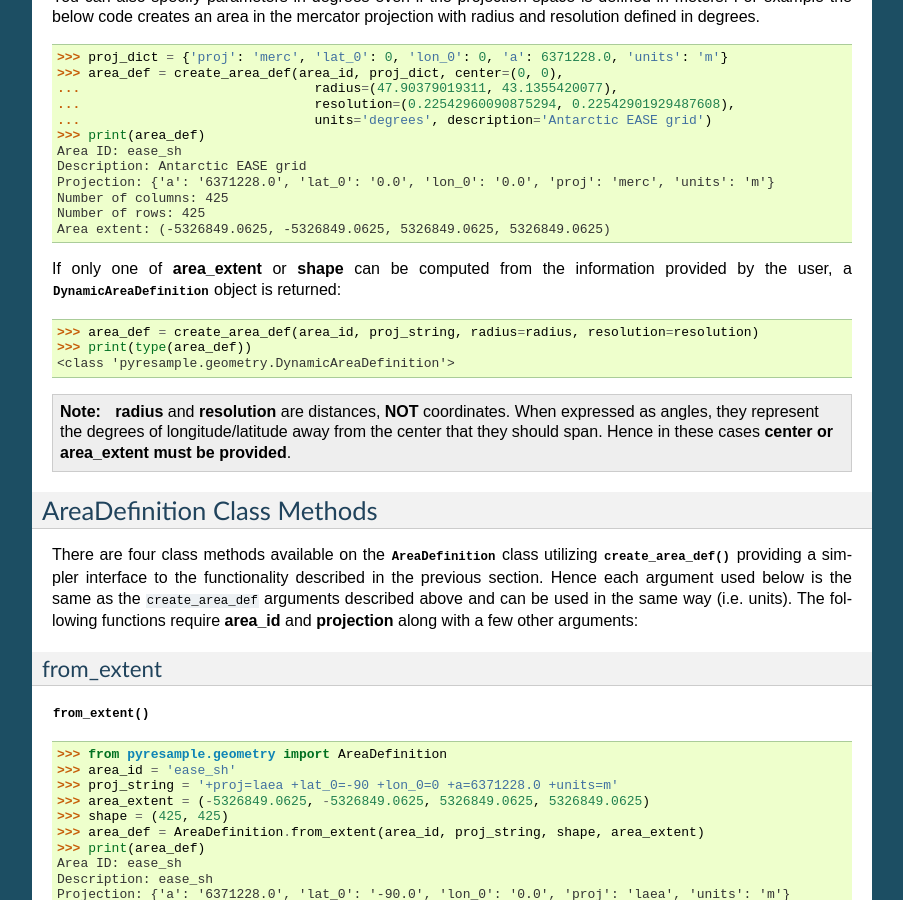
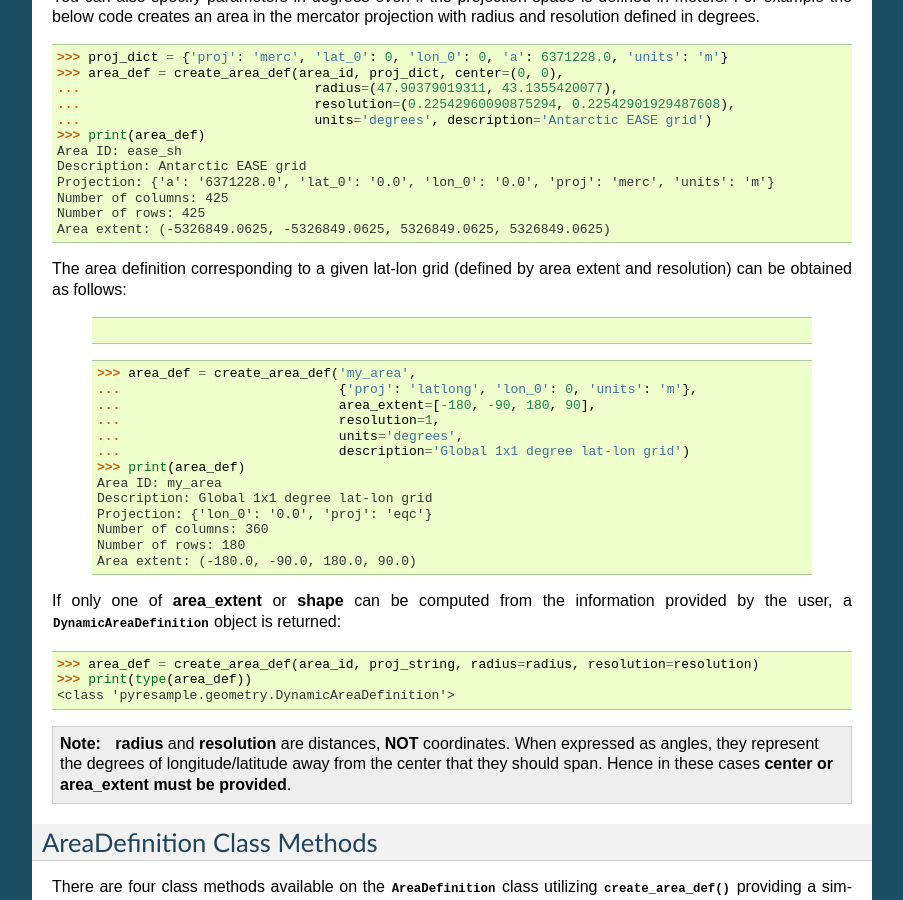
Before and after one commit to pytroll/pyresample, a Sphinx documentation site: the page built from docs/source/geometry_utils.rst, in a window 1280 px wide and 900 px high, scrolled down 1341 px. Shown: the whole window, without its empty margins (198-1101 px from the left). Built offline with Sphinx 7.4.7, drawn with Linux system fonts in a browser that asks for light colours.

Commit message:
Add example for regular lat-lon grids

```diff
--- a/docs/source/geometry_utils.rst
+++ b/docs/source/geometry_utils.rst
@@ -96,6 +96,25 @@ the mercator projection with radius and resolution defined in degrees.
  Number of columns: 425
  Number of rows: 425
  Area extent: (-5326849.0625, -5326849.0625, 5326849.0625, 5326849.0625)
+
+The area definition corresponding to a given lat-lon grid (defined by area extent and resolution)
+can be obtained as follows:
+
+ .. doctest::
+
+ >>> area_def = create_area_def('my_area',
+ ...                            {'proj': 'latlong', 'lon_0': 0, 'units': 'm'},
+ ...                            area_extent=[-180, -90, 180, 90],
+ ...                            resolution=1,
+ ...                            units='degrees',
+ ...                            description='Global 1x1 degree lat-lon grid')
+ >>> print(area_def)
+ Area ID: my_area
+ Description: Global 1x1 degree lat-lon grid
+ Projection: {'lon_0': '0.0', 'proj': 'eqc'}
+ Number of columns: 360
+ Number of rows: 180
+ Area extent: (-180.0, -90.0, 180.0, 90.0)
 
 If only one of **area_extent** or **shape** can be computed from the
 information provided by the user, a
```
